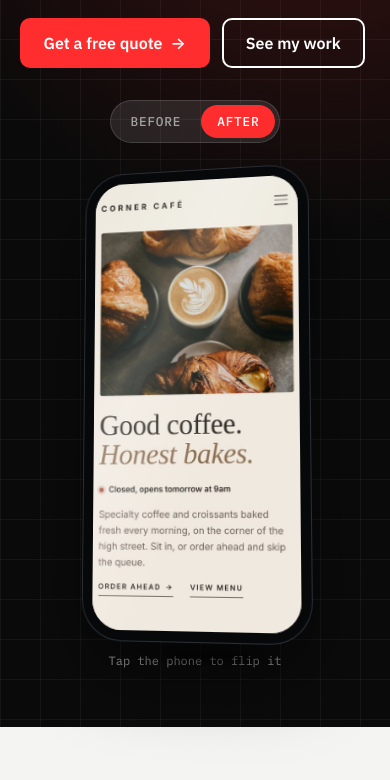
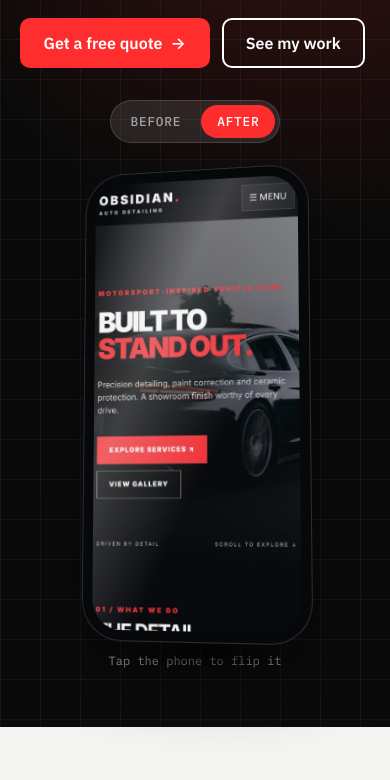
Before and after one commit to NikitaJdev/nikitajdev.github.io, a plain HTML site: page index.html in a window 390 px wide. Shown: the part 601-1381 px from the top of the page. Drawn offline with nearby package versions, Linux system fonts and the light colour scheme.

Commit message:
OBSIDIAN on the phone, new before site, fix page title

```diff
--- a/index.html
+++ b/index.html
@@ -3,7 +3,8 @@
 <head>
 <meta charset="utf-8">
 <meta name="viewport" content="width=device-width, initial-scale=1">
-<title>Portfolio Starter</title>
+<title>Nikita | Websites for Local Businesses</title>
+<meta name="description" content="Nikita builds fast, phone-first websites for cafés, car detailers and local shops in Northampton.">
 <link rel="preconnect" href="https://fonts.googleapis.com">
 <link rel="preconnect" href="https://fonts.gstatic.com" crossorigin>
 <link href="https://fonts.googleapis.com/css2?family=Bricolage+Grotesque:opsz,wght@12..96,500;12..96,700;12..96,800&family=IBM+Plex+Sans:wght@400;500;600&family=IBM+Plex+Mono:wght@400;500&display=swap" rel="stylesheet">
@@ -236,7 +237,7 @@ h1 em {
 .phone-shot { width: 100%; height: 100%; object-fit: cover; object-position: top; display: block; }
 .mock .shot { width: 100%; height: 100%; object-fit: cover; object-position: top; display: block; border-radius: 0 0 2px 2px; }
 .face.front {
-  background: #efe9df;
+  background: #090a0d;
   color: #2b1d14;
   font-family: var(--body);
 }
@@ -254,31 +255,62 @@ h1 em {
   z-index: 5;
 }
 
-/* The ugly old site, on the back of the phone */
-.old {
-  color: #000;
-  font-family: "Times New Roman", Times, serif;
-  font-size: 12px;
-  line-height: 1.35;
-  padding: 26px 10px 10px;
-  display: grid;
-  gap: 8px;
+/* The "before": a typical bad modern site, a desktop template squashed onto a phone */
+.face.back { background: #fff; }
+.bad {
+  position: absolute; inset: 0;
+  font-family: Arial, Helvetica, sans-serif;
+  color: #333;
+  background: #f4f4f4;
+  overflow: hidden;
 }
-.old .marquee { background: #000080; color: #ffff00; font-weight: bold; text-align: center; padding: 4px; font-size: 13px; }
-.old a { color: #0000ee; }
-.old .uc {
-  color: #000; font-weight: bold; text-align: center; padding: 4px;
-  background: repeating-linear-gradient(45deg, #ffd800 0 10px, #111 10px 20px);
+.bad-top {
+  display: flex; align-items: center; gap: 6px;
+  padding: 26px 6px 5px;
+  background: #fff;
+  border-bottom: 1px solid #ddd;
 }
-.old .uc span { background: #ffd800; padding: 0 4px; }
-.old .broken {
-  border: 2px inset #c0c0c0; height: 70px; display: grid; place-items: center;
-  color: #777; font-size: 11px; background: #eee;
+.bad-logo { font-weight: 700; font-size: 8px; color: #2a6ebb; white-space: nowrap; }
+.bad-nav { font-size: 5.5px; color: #555; white-space: nowrap; overflow: hidden; }
+.bad-hero {
+  height: 92px;
+  background: linear-gradient(135deg, #9fb3c8, #c9d3dd 45%, #8e9eae);
+  padding: 14px 8px;
+  display: grid; align-content: center; gap: 3px;
 }
-.old table { border-collapse: collapse; width: 100%; }
-.old td { border: 1px solid #999; padding: 2px 4px; }
-.old .counter { font-family: "Courier New", monospace; background: #000; color: #0f0; padding: 1px 4px; }
-.old .tiny { font-size: 9px; color: #666; }
+.bad-hero b { font-weight: 300; font-size: 11px; color: #f2f4f6; letter-spacing: .02em; }
+.bad-hero span { font-size: 5.5px; color: #eef1f4; }
+.bad-hero i { font-style: normal; justify-self: start; margin-top: 3px; background: #f39c12; color: #fff; font-size: 5.5px; padding: 3px 6px; border-radius: 2px; }
+.bad-cols { display: grid; grid-template-columns: repeat(3, 1fr); gap: 5px; padding: 7px 6px; }
+.bad-cols div { background: #fff; padding: 4px; font-size: 4.5px; line-height: 1.35; color: #777; }
+.bad-cols b { display: block; font-size: 5.5px; color: #2a6ebb; margin-bottom: 2px; }
+.bad-gal { display: grid; grid-template-columns: repeat(3, 1fr); gap: 3px; padding: 0 6px 6px; }
+.bad-gal i { height: 34px; background: linear-gradient(135deg, #b8c2cc, #d9dee3); }
+.bad-gal i:nth-child(2n) { background: linear-gradient(135deg, #a9b4bf, #cdd4db); }
+.bad-why { margin: 0 6px 5px; background: #fff; padding: 5px; font-size: 4.8px; line-height: 1.5; color: #777; }
+.bad-why b { display: block; font-size: 6px; color: #2a6ebb; margin-bottom: 2px; }
+.bad-map { display: grid; place-items: center; height: 30px; background: #e3e3e3; color: #aaa; font-size: 5px; }
+.bad-foot { font-size: 4.5px; color: #999; text-align: center; padding: 4px; }
+.bad-dim { position: absolute; inset: 0; background: rgba(0,0,0,.45); }
+.bad-pop {
+  position: absolute; left: 14px; right: 14px; top: 150px;
+  background: #fff; border-radius: 4px; padding: 12px 10px 10px;
+  text-align: center; box-shadow: 0 6px 20px rgba(0,0,0,.35);
+}
+.bad-pop .x { position: absolute; right: 4px; top: 2px; font-size: 7px; color: #bbb; }
+.bad-pop b { display: block; font-size: 10px; color: #222; margin-bottom: 3px; }
+.bad-pop p { margin: 0 0 7px; font-size: 6.5px; color: #666; }
+.bad-pop .in { border: 1px solid #ccc; font-size: 6px; color: #aaa; text-align: left; padding: 5px; margin-bottom: 5px; }
+.bad-pop .sub { background: #f39c12; color: #fff; font-size: 7px; font-weight: 700; padding: 6px; }
+.bad-cookie {
+  position: absolute; left: 0; right: 0; bottom: 0;
+  background: #2b2f33; color: #ddd;
+  padding: 9px 8px 18px;
+  font-size: 6px; line-height: 1.4;
+}
+.bad-cookie .row { display: flex; gap: 6px; align-items: center; margin-top: 6px; }
+.bad-cookie .acc { flex: 1; background: #2a6ebb; color: #fff; text-align: center; font-weight: 700; padding: 6px; font-size: 7px; }
+.bad-cookie .man { font-size: 5px; text-decoration: underline; color: #aaa; }
 .notch { width: 90px; height: 22px; background: #06080a; border-radius: 0 0 14px 14px; margin: 0 auto; }
 .cafe-nav { display: flex; justify-content: space-between; align-items: center; padding: 8px 16px; font-size: 11px; }
 .cafe-nav b { font-family: var(--display); font-size: 14px; letter-spacing: -0.01em; }
@@ -560,7 +592,6 @@ footer {
 }
 @media (max-width: 440px) {
   .phone { width: 230px; }
-  .old { font-size: 11px; }
   .nav { gap: 14px; font-size: 0.9rem; }
 }
 
@@ -611,25 +642,44 @@ footer {
         <div class="tilt" id="tilt">
           <div class="phone" id="phone" aria-hidden="true">
             <div class="face back">
-              <div class="old">
-                <div class="marquee">WELCOME TO OUR WEBSITE!!!</div>
-                <div><a href="#top" tabindex="-1">Click here</a> for our menu (PDF, 14MB)</div>
-                <div class="uc"><span>UNDER CONSTRUCTION</span></div>
-                <div class="broken">[image not found]</div>
-                <table>
-                  <tr><td>Mon-Fri</td><td>9-5?</td></tr>
-                  <tr><td>Sat</td><td>call us</td></tr>
-                  <tr><td>Sun</td><td>closed (maybe)</td></tr>
-                </table>
-                <div>You are visitor no. <span class="counter">000417</span></div>
-                <div>Last updated: March 2014</div>
-                <span class="tiny">Best viewed in Internet Explorer 6 at 800x600</span>
+              <div class="bad">
+                <div class="bad-top">
+                  <span class="bad-logo">MIKES VALETING</span>
+                  <span class="bad-nav">Home | About Us | Services | Gallery | Testimonials | Contact Us | Blog</span>
+                </div>
+                <div class="bad-hero">
+                  <b>Welcome To Mikes Valeting</b>
+                  <span>Lorem ipsum dolor sit amet, consectetur adipiscing elit.</span>
+                  <i>READ MORE</i>
+                </div>
+                <div class="bad-cols">
+                  <div><b>Our Services</b>We offer a wide range of services to suit all your needs. Please contact us for more information about our services.</div>
+                  <div><b>About Us</b>Lorem ipsum dolor sit amet, consectetur adipiscing elit, sed do eiusmod tempor incididunt ut labore et dolore.</div>
+                  <div><b>Opening Times</b>Mon - Fri 9 - 5<br>Sat by appt<br>Sun closed<br>Bank hols: please call</div>
+                </div>
+                <div class="bad-gal"><i></i><i></i><i></i><i></i><i></i><i></i></div>
+                <div class="bad-why"><b>Why Choose Us?</b>&#10003; Fully insured &#10003; Competitive prices &#10003; Friendly service &#10003; 10+ years experience &#10003; Mobile service available</div>
+                <div class="bad-why"><b>Testimonials</b>&ldquo;Lorem ipsum dolor sit amet, great service would recommend&rdquo; &ndash; John D.</div>
+                <div class="bad-why"><b>Find Us</b><span class="bad-map">Map failed to load</span></div>
+                <div class="bad-foot">&copy; 2019 Mikes Valeting | Powered by SiteBuilder Pro</div>
+                <div class="bad-dim"></div>
+                <div class="bad-pop">
+                  <span class="x">&times;</span>
+                  <b>Don't miss out!</b>
+                  <p>Sign up to our newsletter for 5% off your first valet*</p>
+                  <div class="in">Enter your email address</div>
+                  <div class="sub">SUBSCRIBE</div>
+                </div>
+                <div class="bad-cookie">
+                  We use cookies to improve your experience on our website. By continuing to browse you agree to our use of cookies, privacy policy and terms and conditions.
+                  <div class="row"><span class="acc">ACCEPT ALL</span><span class="man">Manage preferences</span></div>
+                </div>
               </div>
               <div class="glare"></div>
             </div>
 
             <div class="face front">
-          <img class="phone-shot" src="images/cafe-mobile.jpg" alt="">
+          <img class="phone-shot" src="images/obsidian-mobile.jpg" alt="">
               <div class="glare"></div>
             </div>
           </div>
```
Also changed, not shown: images/obsidian-mobile.jpg (added), images/portfolio-desktop.jpg.
